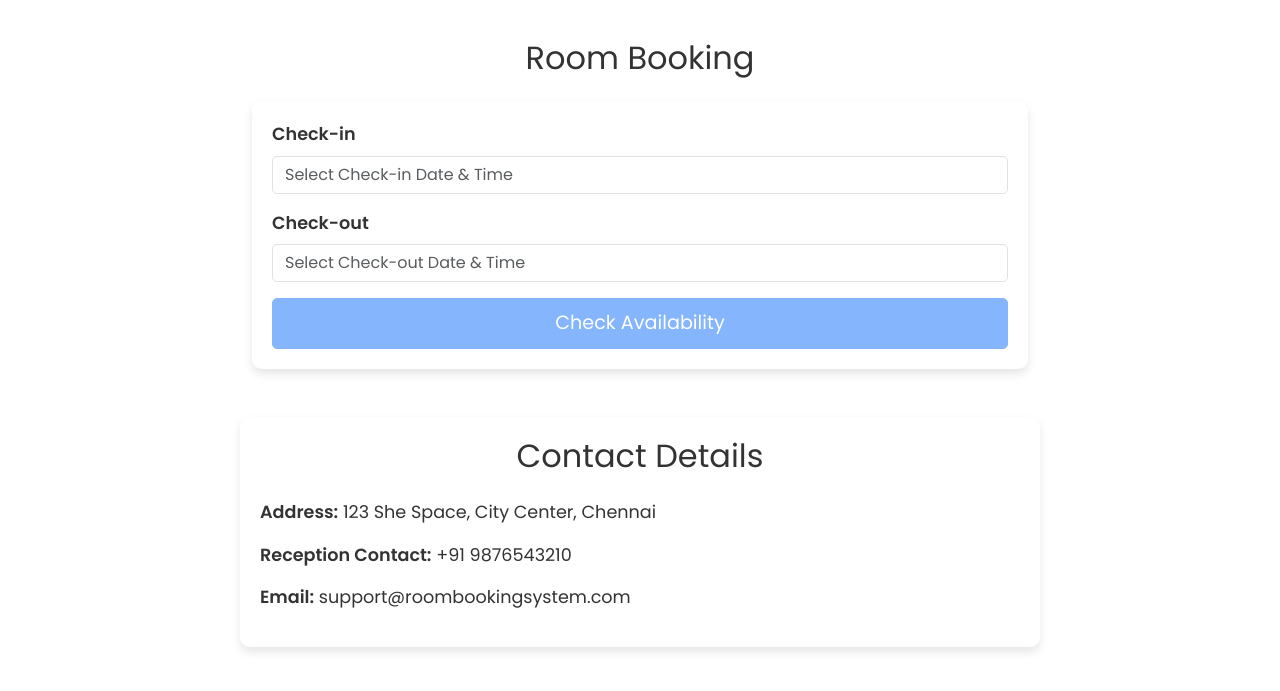
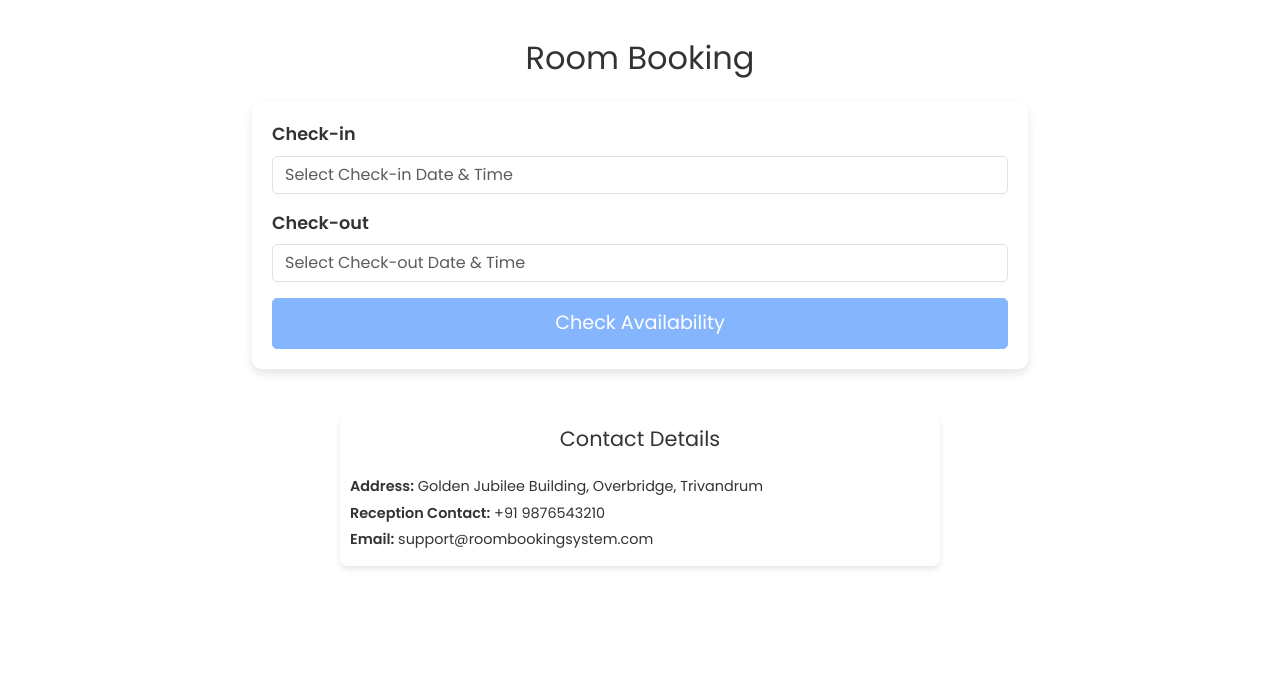
Before and after one commit to anazmuhdd/She_Space, a plain HTML site: page html/post-login.html in a window 1280 px wide. Shown: the part 75-766 px from the top of the page. Drawn offline with nearby package versions, Linux system fonts and the light colour scheme.

Commit message:
contact details added

```diff
--- a/assets/css/post-login.css
+++ b/assets/css/post-login.css
@@ -31,7 +31,7 @@ body {
 
 /* Booking Form */
 form {
-  background-color: rgba(255, 255, 255, 0.8);
+  background-color: rgba(255, 255, 255, 0.9);
   padding: 20px;
   border-radius: 10px;
   box-shadow: 0 5px 10px rgba(0, 0, 0, 0.1);
@@ -136,17 +136,26 @@ select.form-select:focus {
   cursor: not-allowed;
 }
 
-/* Contact Section */
+/* Contact Section - */
 #contact {
-  background-color: rgba(255, 255, 255, 0.8);
-  padding: 20px;
-  border-radius: 10px;
-  box-shadow: 0 5px 10px rgba(0, 0, 0, 0.1);
+  background-color: rgba(255, 255, 255, 0.9);
+  padding: 10px; /* Reduced padding */
+  border-radius: 8px;
+  box-shadow: 0 3px 6px rgba(0, 0, 0, 0.1);
+  font-size: 0.9rem;
+  max-width: 600px;
+  margin: 20px auto;
+}
+
+#contact h2 {
+  font-size: 1.3rem;
+  margin-bottom: 10px;
 }
 
 #contact p {
-  font-size: 1.1rem;
-  font-weight: 500;
+  font-size: 0.9rem;
+  font-weight: 400;
+  margin: 5px 0;
 }
 
 /* Responsive Design */
--- a/html/post-login.html
+++ b/html/post-login.html
@@ -95,7 +95,7 @@
             <label for="roomOrBed" class="form-label">Number of Beds</label>
             <select id="roomOrBed" class="form-select"></select>
           </div>
-          <button id="bookNowBtn" type="button" class="btn btn-success">Pay Now</button>
+          <button id="bookNowBtn" type="button" class="btn btn-success">Book Now</button>
         </div>
       </div>
     </div>
@@ -127,7 +127,7 @@
   <!-- Contact -->
   <div id="contact" class="container my-5">
     <h2 class="text-center mb-4">Contact Details</h2>
-    <p><strong>Address:</strong> 123 She Space, City Center, Chennai</p>
+    <p><strong>Address:</strong> Golden Jubilee Building, Overbridge, Trivandrum</p>
     <p><strong>Reception Contact:</strong> +91 9876543210</p>
     <p><strong>Email:</strong> support@roombookingsystem.com</p>
   </div>
```
